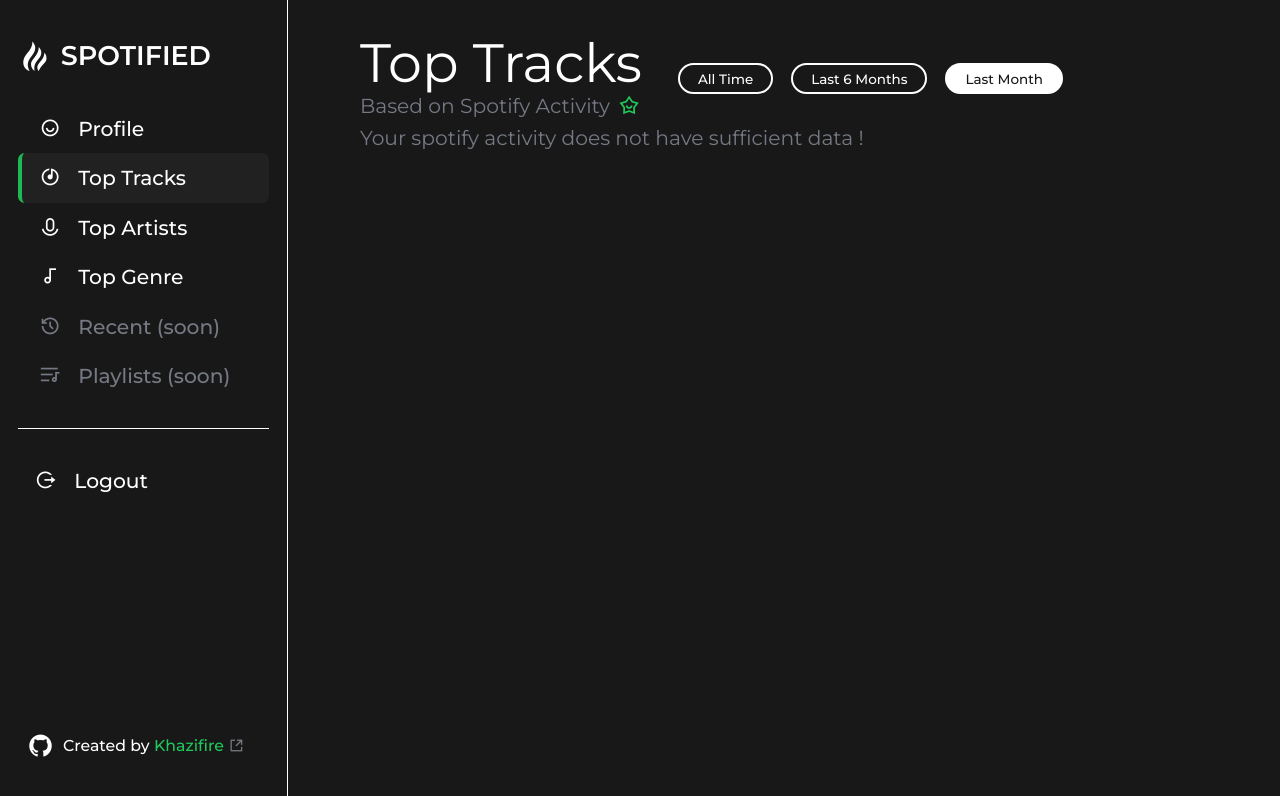
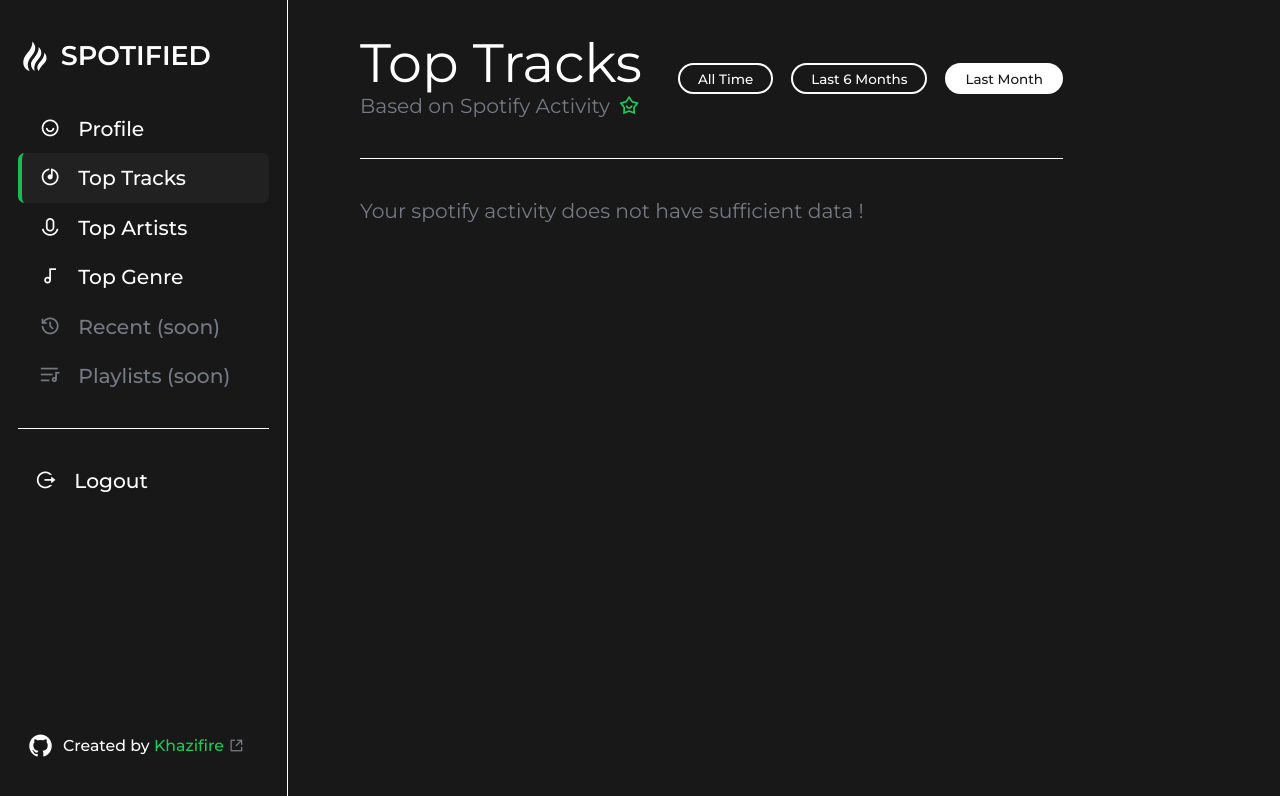
Before and after one commit to khazifire/spotified, a Next.js app: page /topTracks in a window 1280 px wide. Shown: the top 796 px of the page. Built offline with nearby package versions, Linux system fonts and the light colour scheme; no server answers; sample sign-in values are in the browser's storage.

Commit message:
added section divider

```diff
--- a/pages/topTracks.js
+++ b/pages/topTracks.js
@@ -44,6 +44,7 @@
           </div>
         </section>
 
+        <hr className='my-8'></hr>
         <session className="flex flex-col  lg:flex-row lg:gap-16">
         {(trackList && trackList.length != 0)?
             <TopTracks tracks={trackList} type="grid" />
```
